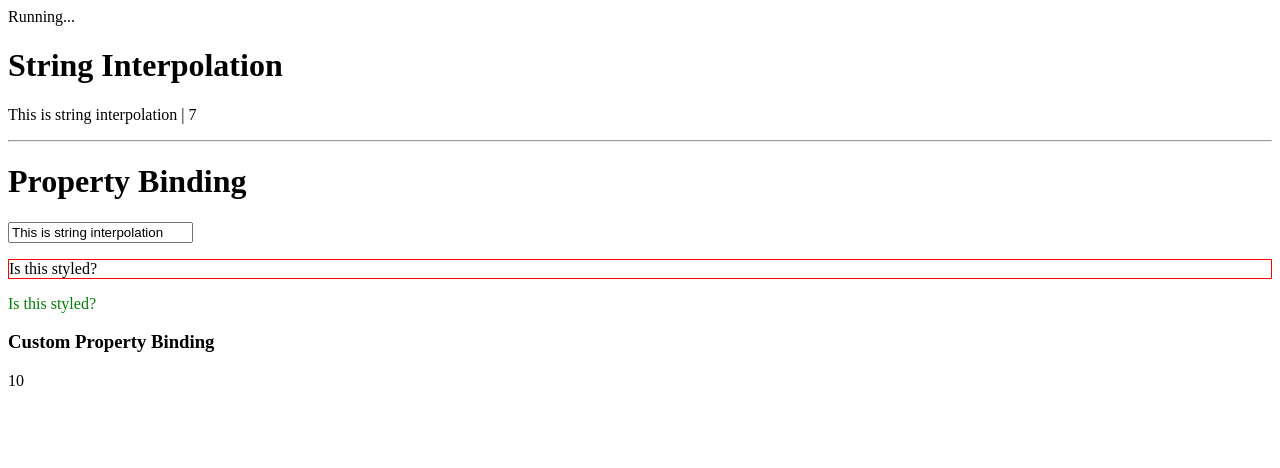
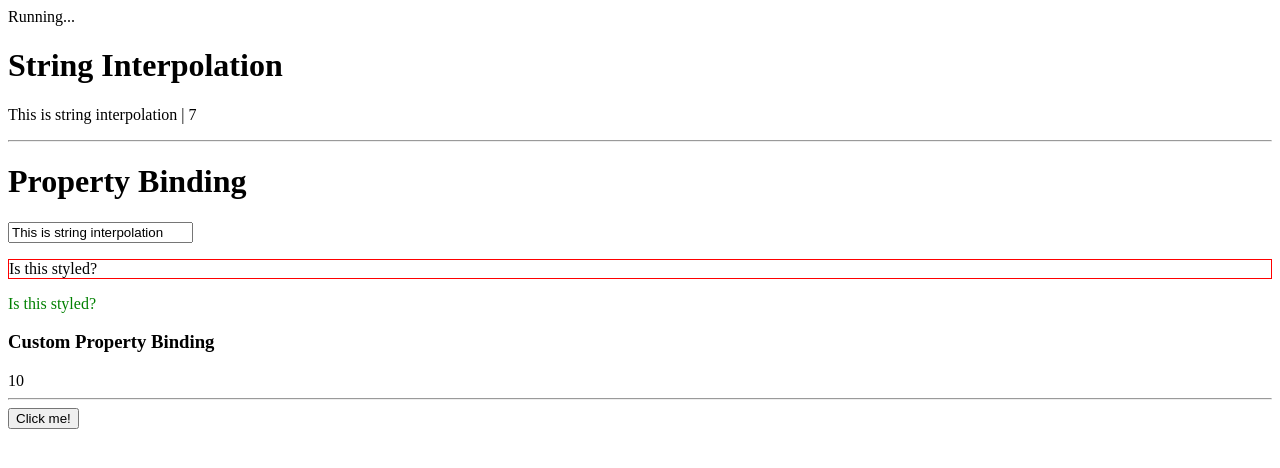
Before and after one commit to leotm/angular-2-app, an Angular app: page / in a window 1280 px wide. Shown: the top 468 px of the page. Built offline with nearby package versions, Linux system fonts and the light colour scheme.

Commit message:
Try event binding

```diff
--- a/src/app/app.module.ts
+++ b/src/app/app.module.ts
@@ -6,12 +6,14 @@
 import { AppComponent } from './app.component';
 import { DatabindingComponent } from './databinding/databinding.component';
 import { PropertyBindingComponent } from './databinding/property-binding.component';
+import { EventBindingComponent } from './databinding/event-binding.component';
 
 @NgModule({
   declarations: [
     AppComponent,
     DatabindingComponent,
-    PropertyBindingComponent
+    PropertyBindingComponent,
+    EventBindingComponent
   ],
   imports: [
     BrowserModule,
--- a/src/app/databinding/databinding.component.html
+++ b/src/app/databinding/databinding.component.html
@@ -9,3 +9,5 @@
 <p [ngStyle]="{color: 'green'}">Is this styled?</p>
 <h3>Custom Property Binding</h3>
 <app-property-binding [result]="10"></app-property-binding>
+<hr>
+<app-event-binding></app-event-binding>
--- /dev/null
+++ b/src/app/databinding/event-binding.component.ts
@@ -0,0 +1,14 @@
+import { Component } from '@angular/core';
+
+@Component({
+  selector: 'app-event-binding',
+  template: `
+  <button (click)="onClicked()">Click me!</button>
+  `,
+  styles: []
+})
+export class EventBindingComponent {
+  onClicked() {
+    alert('It worked!');
+  }
+}
```
